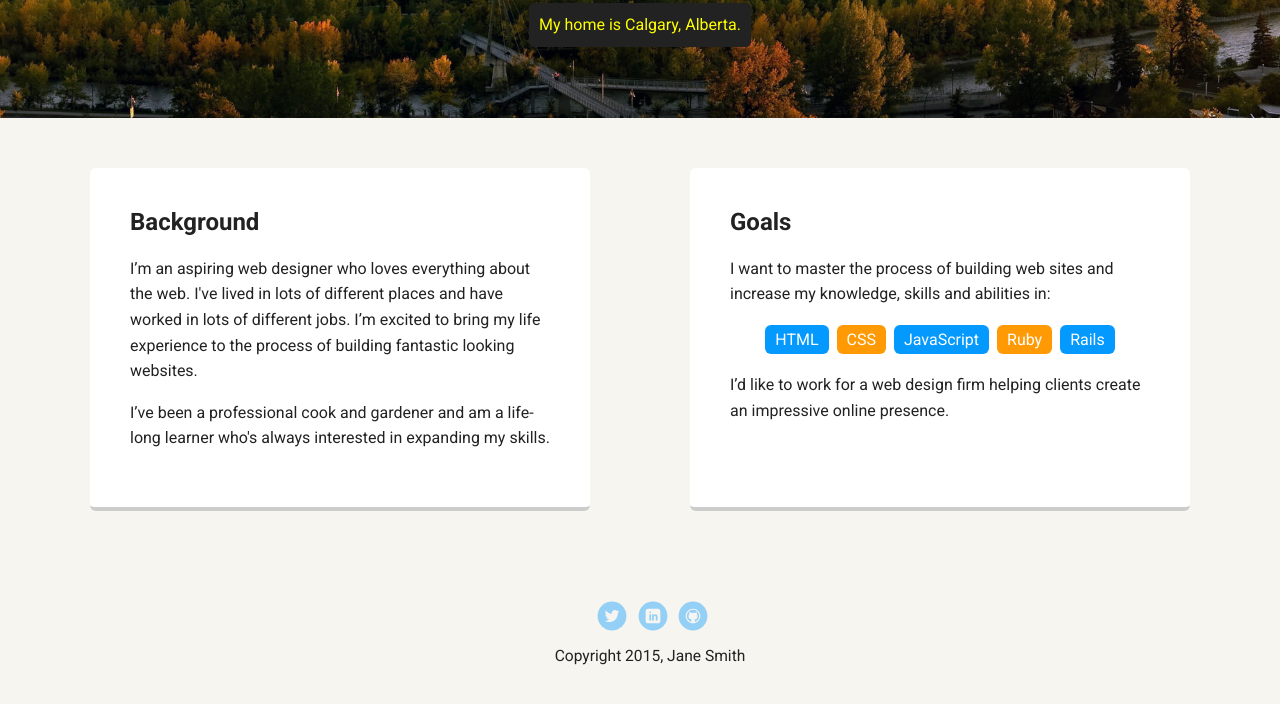
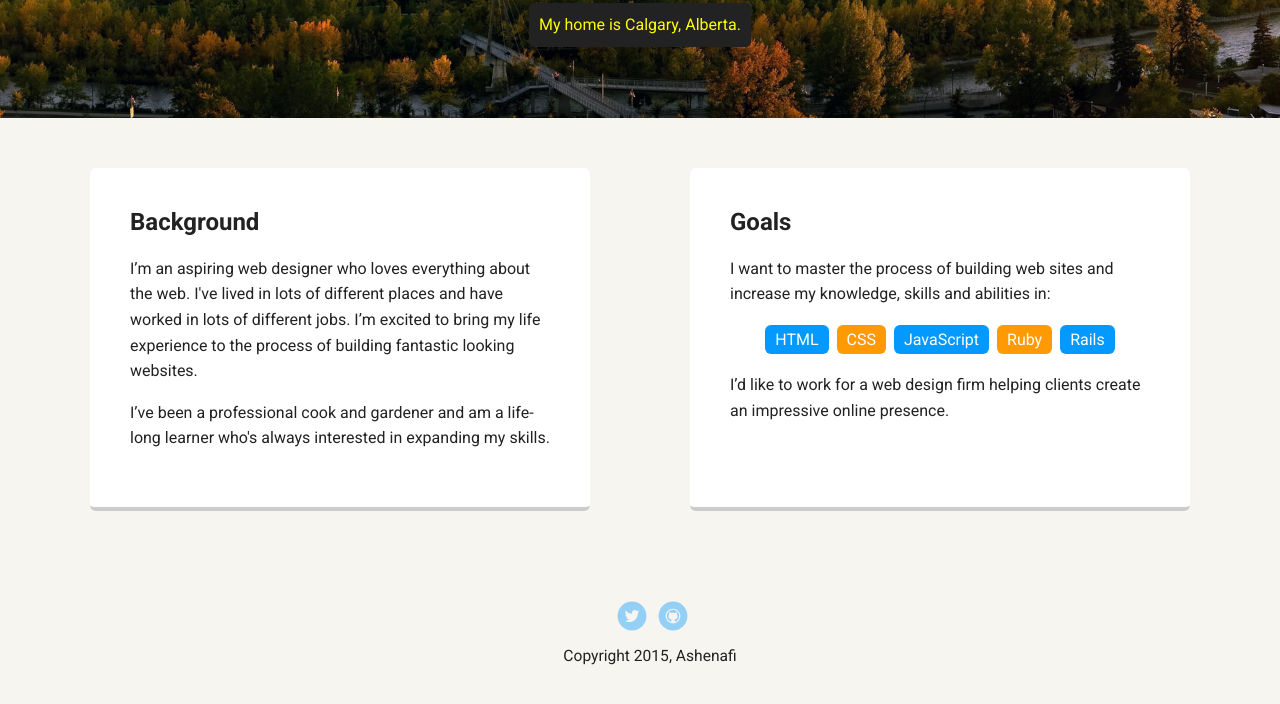
Before and after one commit to ashenafiashebo/portfolio-1, a plain HTML site: page index.html in a window 1280 px wide. Shown: the part 352-1056 px from the top of the page. Drawn offline with Linux system fonts and the light colour scheme; a web font is replaced by a local one.

Commit message:
Update index.html

```diff
--- a/index.html
+++ b/index.html
@@ -46,11 +46,11 @@
     </main>
     <footer>
       <ul>
-        <li><a href="#" class="social twitter">Twitter</a></li>
-        <li><a href="#" class="social linkedin">LinkedIn</a></li>
-        <li><a href="#" class="social github">Github</a></li>
+        <li><a href="http://twitter.com/AshenafiBeyene" class="social twitter">Twitter</a></li>
+
+        <li><a href="http://github.com/AshenafiAshebo" class="social github">Github</a></li>
       </ul>
-      <p class="copyright">Copyright 2015, Jane Smith</p>
+      <p class="copyright">Copyright 2015, Ashenafi</p>
     </footer>
   </body>
   </html>
```
